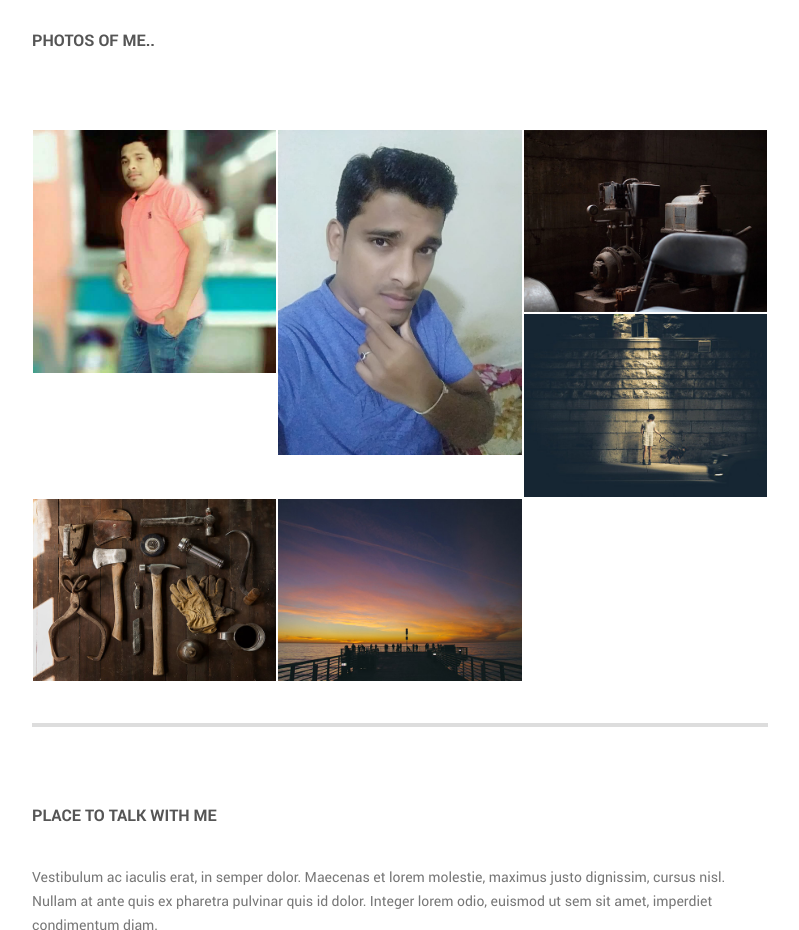
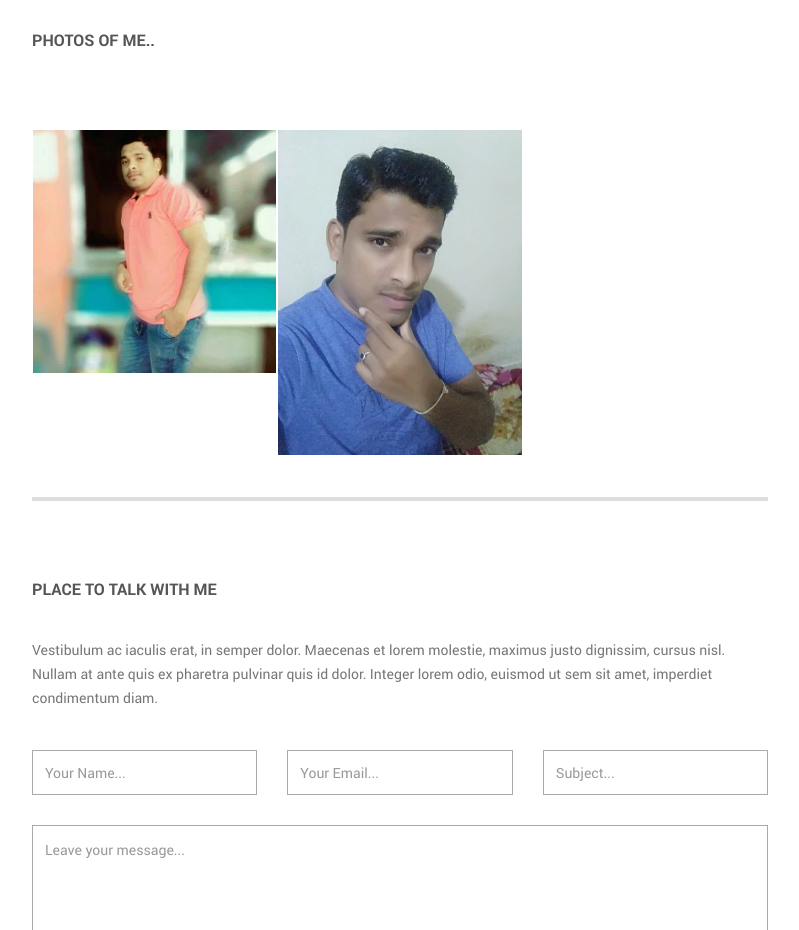
Before and after one commit to cyberne7work/dhirajkurane, a plain HTML site: page index.html in a window 1280 px wide. Shown: the part 1200-2130 px from the top of the page, without its empty margins (432-1231 px from the left). Drawn offline with Linux system fonts and the light colour scheme.

Commit message:
adding content

```diff
--- a/index.html
+++ b/index.html
@@ -138,7 +138,7 @@
                                 </div>
                             </div>
                         </div>
-                        <div class="col-md-4 col-sm-6">
+                        <!-- <div class="col-md-4 col-sm-6">
                             <div class="project-item">
                                 <img src="img/3.jpg" alt="">
                                 <div class="project-hover">
@@ -148,8 +148,8 @@
                                     </div>
                                 </div>
                             </div>
-                        </div>
-                        <div class="col-md-4 col-sm-6">
+                        </div> -->
+                        <!-- <div class="col-md-4 col-sm-6">
                             <div class="project-item">
                                 <img src="img/4.jpg" alt="">
                                 <div class="project-hover">
@@ -159,8 +159,8 @@
                                     </div>
                                 </div>
                             </div>
-                        </div>
-                        <div class="col-md-4 col-sm-6">
+                        </div> -->
+                        <!-- <div class="col-md-4 col-sm-6">
                             <div class="project-item">
                                 <img src="img/5.jpg" alt="">
                                 <div class="project-hover">
@@ -170,8 +170,8 @@
                                     </div>
                                 </div>
                             </div>
-                        </div>
-                        <div class="col-md-4 col-sm-6">
+                        </div> -->
+                        <!-- <div class="col-md-4 col-sm-6">
                             <div class="project-item">
                                 <img src="img/6.jpg" alt="">
                                 <div class="project-hover">
@@ -181,7 +181,7 @@
                                     </div>
                                 </div>
                             </div>
-                        </div>
+                        </div> -->
                     </div> <!-- .projects-holder -->
                     </div>
                     <hr>
```
